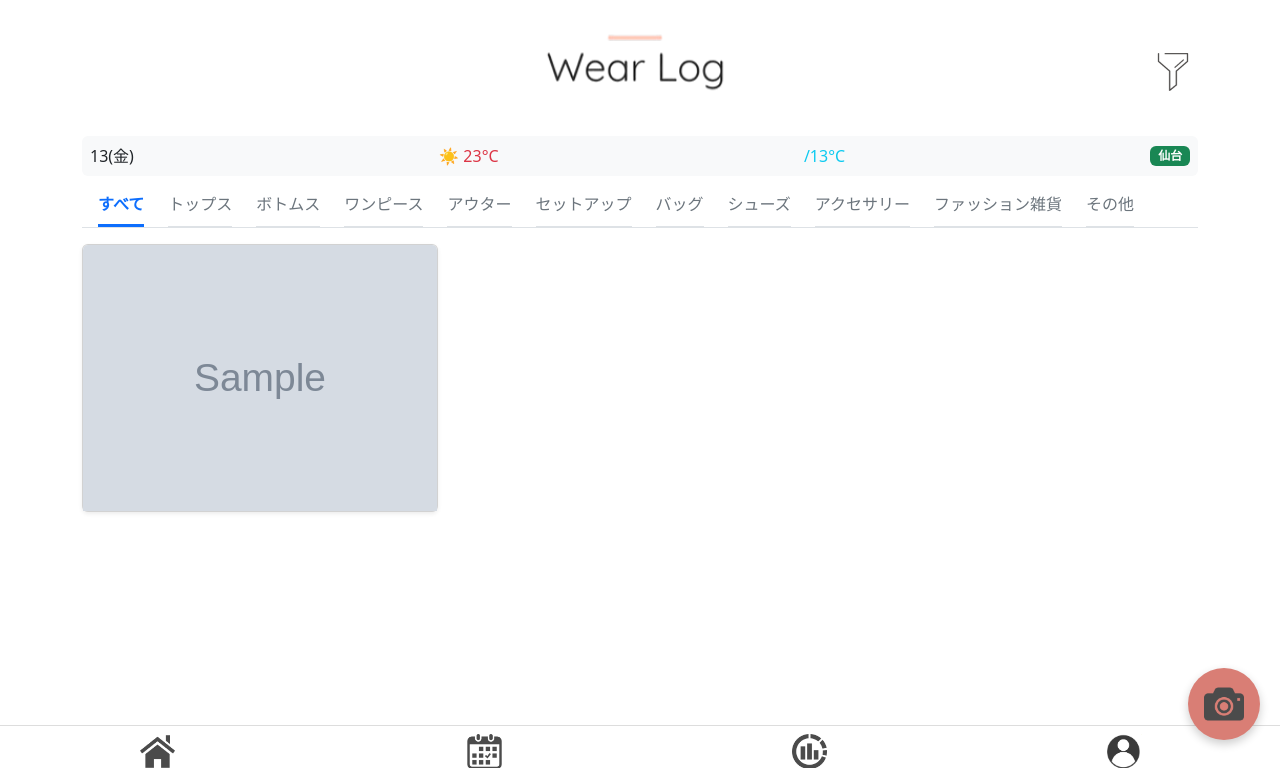
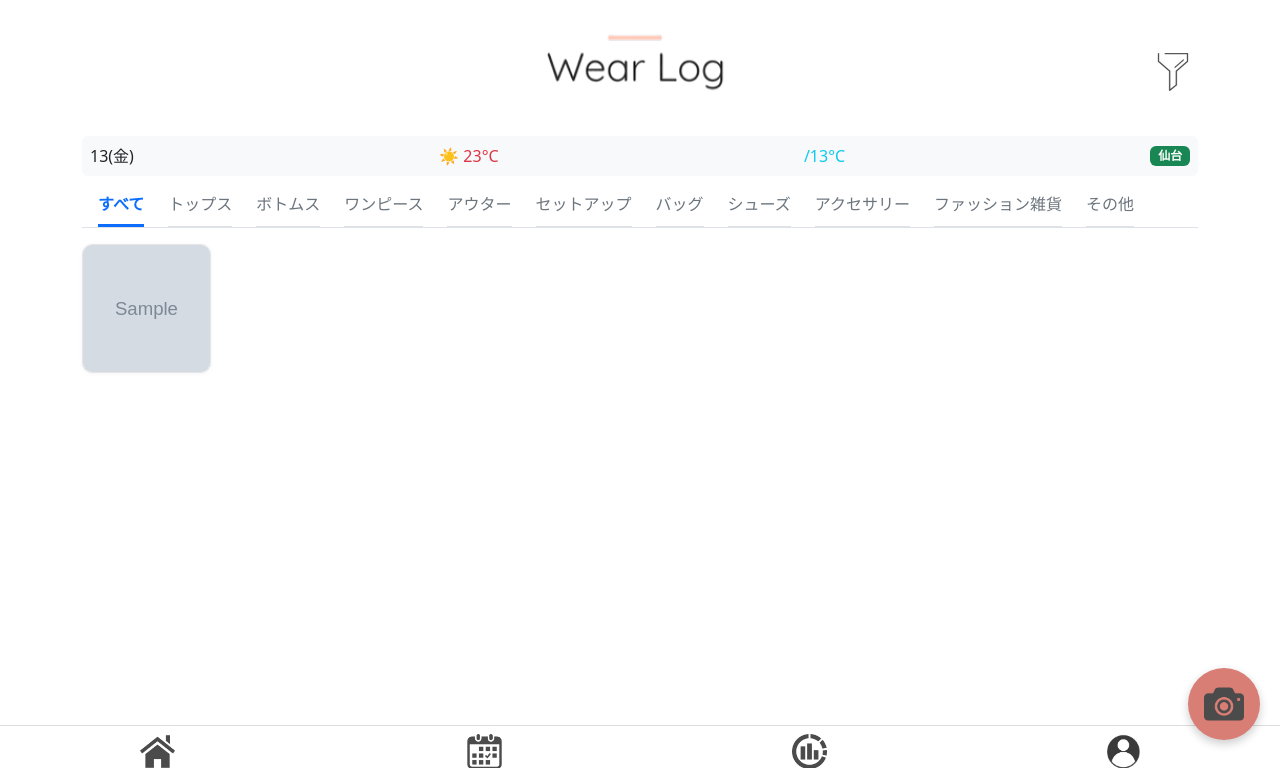
Before and after one commit to 0626R/Wear-Log, a Laravel app: page / in a window 1280 px wide. Shown: the top 768 px of the page. Run offline with Laravel 12, Linux system fonts and the light colour scheme; tables that the repository leaves empty hold one stand-in row (values such as "Sample post"); grey boxes marked "Sample" are stand-in pictures.

Commit message:
アイテム画像表示

```diff
--- a/code/app/Http/Controllers/ItemController.php
+++ b/code/app/Http/Controllers/ItemController.php
@@ -60,8 +60,7 @@ class ItemController extends Controller
 
     public function store(\Illuminate\Http\Request $request)
     {
-
-       // 1) バリデーション
+        // 1) バリデーション
         $data = $request->validate([
             'brand'        => ['nullable','string','max:50'],
             'price'        => ['nullable','integer','min:0'],
@@ -69,55 +68,38 @@ class ItemController extends Controller
             'purchased_at' => ['nullable','date'],
             'status'       => ['required','in:出品しない,出品する,検討中'],
             'memo'         => ['nullable','string','max:1000'],
-            'image'        => ['nullable','image','max:5120'],
+            'image'        => ['nullable','image','max:5120'], // ← name="image" に対応
         ]);
 
-        // // 2) カテゴリはセッションから
-        // $data['category'] = session('selected_category');
-        $data['category'] = null;
-        unset($data['category']);
-
-        // 必須：外部キー
+        // 2) 外部キー
         $data['user_id'] = auth()->id() ?? 1;
 
-        // 3) 画像アップロード（storage/app/public/items に保存）
+        // 3) 画像アップロード（ここで $data['image'] をセット）
         if ($request->hasFile('image')) {
-            $data['image'] = $request->file('image')->store('items', 'public');
+            $data['image'] = $request->file('image')->store('items', 'public'); // items/xxxx.jpg
         }
 
-        // 検証用
-        // dd([
-        //     'hasFile' => $request->hasFile('image'),
-        //     'file'    => $request->file('image'),
-        //     'all'     => $request->all(),  // 他の値も見える
-        // ]);
-
-
-        // 4) アイテム作成
+        // 4) 作成は「必ず」ここ。これより前に create() を呼ばない。
         $item = \App\Models\Item::create($data);
 
-         // カテゴリ（pivot）
-        $selectedName = collect(session('selected_category', []))->first(); // 文字列ならそのまま
-        // $categoryId   = \App\Models\Category::where('name', $selectedName)->value('id');
-
+        // （任意）カテゴリ
+        $selectedName = collect(session('selected_category', []))->first();
         if ($selectedName) {
             $categoryId = \App\Models\Category::where('name', $selectedName)->value('id');
             if ($categoryId) {
                 $item->categories()->sync([$categoryId]);
             }
         }
-
-        // 5) カラー（多対多）
         $colorIds = $request->input('colors', session('selected_colors', []));
         if (!empty($colorIds)) {
             $item->colors()->sync($colorIds);
         }
 
-        // 6) セッションクリア
         session()->forget(['selected_category','selected_colors']);
 
         return redirect()->route('items.home')->with('success', '登録完了');
-        }
+    }
+
 
     public function storeColorSelection(Request $request)
     {
--- a/code/resources/views/items/home.blade.php
+++ b/code/resources/views/items/home.blade.php
@@ -50,19 +50,45 @@
 
 
     {{-- 商品カード --}}
-    <div class="row">
-        @foreach($items as $item)
-        <div class="col-4 mb-3">
-            <div class="card shadow-sm rounded">
-                @if($item->image)
-                  <img src="{{ asset('storage/'.$item->image) }}" class="card-img-top" alt="{{ $item->brand }}">
-                @else
-                  <img src="{{ asset('images/no_image.png') }}" class="card-img-top" alt="no image">
-                @endif
-            </div>
-        </div>
-          @endforeach
-    </div>
+    <style>
+        .item-grid{
+          display:grid;
+          grid-template-columns:repeat(auto-fill, minmax(120px, 1fr)); /* PCで7〜8枚並ぶ */
+          gap:12px;
+        }
+        .item-card{
+          width:100%;
+          aspect-ratio:1/1;          /* 正方形 */
+          overflow:hidden;
+          border:1px solid #e5e5e5;
+          border-radius:10px;
+          background:#fff;
+          box-shadow:0 1px 4px rgba(0,0,0,.04);
+        }
+        .item-card img{
+          width:100%;
+          height:100%;
+          object-fit:cover;          /* はみ出しをトリミング */
+          display:block;
+        }
+        @media (max-width:576px){ .item-grid{ grid-template-columns:repeat(3,1fr); } }
+        @media (min-width:577px) and (max-width:992px){ .item-grid{ grid-template-columns:repeat(5,1fr); } }
+      </style>
+
+      <div class="item-grid">
+        @foreach ($items as $item)
+          <div class="item-card">
+            @if ($item->image)
+              <img src="{{ asset('storage/'.$item->image) }}" alt="{{ $item->brand }}">
+            @else
+              <img src="{{ asset('images/no_image.png') }}" alt="no image">
+            @endif
+          </div>
+        @endforeach
+      </div>
+    {{-- フッターに被らないためのスペース --}}
+    <div style="height: 96px;"></div>
+
 
 </div>
 @endsection
```
Also changed, not shown: code/resources/css/app.css (line endings or trailing spaces).
